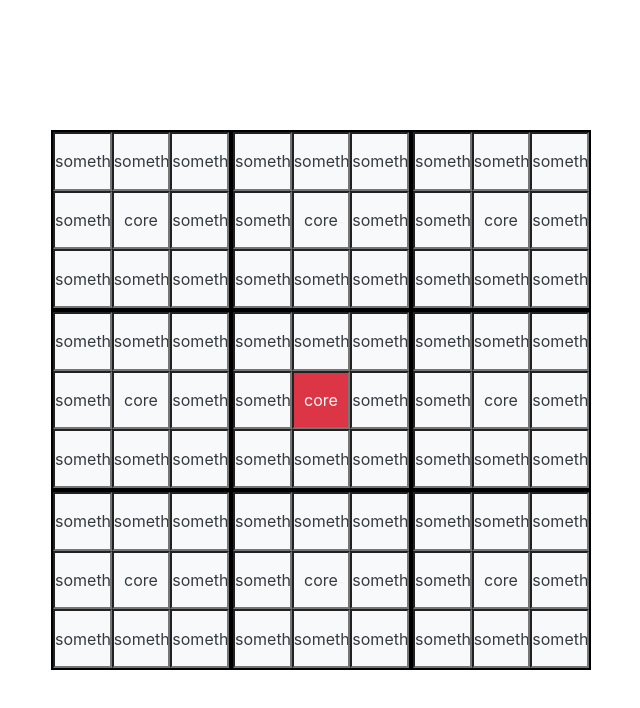
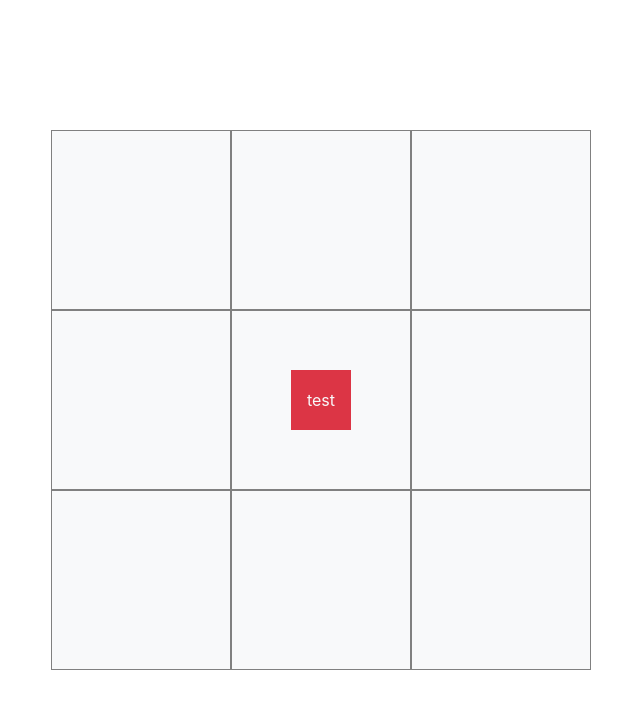
Before and after one commit to deokgoo/react-toy-mandala-plan, a React (Create React App) app: page / in a window 1280 px wide. Shown: the top 708 px of the page, without its empty margins (319-959 px from the left). Built offline with nearby package versions, Linux system fonts and the light colour scheme.

Commit message:
input => div

```diff
--- a/src/components/CoreBox/style.scss
+++ b/src/components/CoreBox/style.scss
@@ -4,7 +4,7 @@ $boxSize: 180px;
 .CoreBox {
   height: $boxSize;
   width: $boxSize;
-  border: 2px solid black;
+  border: 0.3px solid gray;
   position: absolute;
   animation: pop;
 }
--- a/src/components/TextBox/index.tsx
+++ b/src/components/TextBox/index.tsx
@@ -1,6 +1,6 @@
 import React, {Component} from 'react';
 import './style.scss'
-import {getBoxColorList, getTextColorList} from '../../redux/selector'
+import {getBoxColorList, getTextColorList, getBoxTextList} from '../../redux/selector'
 import {connect} from "react-redux";
 import {color} from '../../redux/reducers/boxStoreType';
 
@@ -15,6 +15,7 @@ interface propsInterface {
   col: number,
   boxColors?: Array<Array<color>>
   textColors?: Array<Array<color>>
+  textContent?: Array<Array<string>>
   coreText: string,
 }
 
@@ -30,13 +31,18 @@ class TextBox extends Component<propsInterface, stateInterface> {
   render(): JSX.Element {
     let boxColor:color = color.black;
     let textColor:color = color.black;
+    let boxText:string = "";
     const boxPos = this.props.row*3+this.props.col;
     if(this.props.boxColors !== undefined)
       boxColor = this.props.boxColors[this.props.boxNum][boxPos];
     if(this.props.textColors !== undefined)
       textColor = this.props.textColors[this.props.boxNum][boxPos];
+    if(this.props.textContent !== undefined)
+      boxText = this.props.textContent[this.props.boxNum][boxPos];
     return (
-      <input className={`TextBox boxPos${boxPos} bg-${boxColor} text-${textColor}`} key={"test"} value={this.state.boxText}/>
+      <div className={`TextBox boxPos${boxPos} bg-${boxColor} text-${textColor}`} key={"test"}>
+        <div className={`textContent`}> {boxText} </div>
+      </div>
     );
   }
 }
@@ -44,7 +50,8 @@ class TextBox extends Component<propsInterface, stateInterface> {
 const mapStateToProps = (state: any) => {
   const boxColors = getBoxColorList(state.boxStore);
   const textColors = getTextColorList(state.boxStore);
-  return { boxColors, textColors };
+  const textContent = getBoxTextList(state.boxStore);
+  return { boxColors, textColors, textContent };
 };
 
 export default connect(
--- a/src/components/TextBox/style.scss
+++ b/src/components/TextBox/style.scss
@@ -8,6 +8,9 @@ $textBoxSize: 180px;
   height: 33.3333%;
   width: 33.3333%;
   text-align: center;
+  line-height: 100%;
+  vertical-align: middle;
+  display: flex;
   animation: 1s pop;
 }
 .boxPos0 {
@@ -50,3 +53,7 @@ $textBoxSize: 180px;
 @keyframes pop{
   50%  {transform: scale(0.8);}
 }
+
+.textContent {
+  margin: auto;
+}
--- a/src/redux/reducers/boxStore.ts
+++ b/src/redux/reducers/boxStore.ts
@@ -30,7 +30,7 @@ const initialState:stateInterface = {
     ['', '', '', '', '', '', '', '', ''],
     ['', '', '', '', '', '', '', '', ''],
     ['', '', '', '', '', '', '', '', ''],
-    ['', '', '', '', '', '', '', '', ''],
+    ['', '', '', '', 'test', '', '', '', ''],
     ['', '', '', '', '', '', '', '', ''],
     ['', '', '', '', '', '', '', '', ''],
     ['', '', '', '', '', '', '', '', ''],
```
